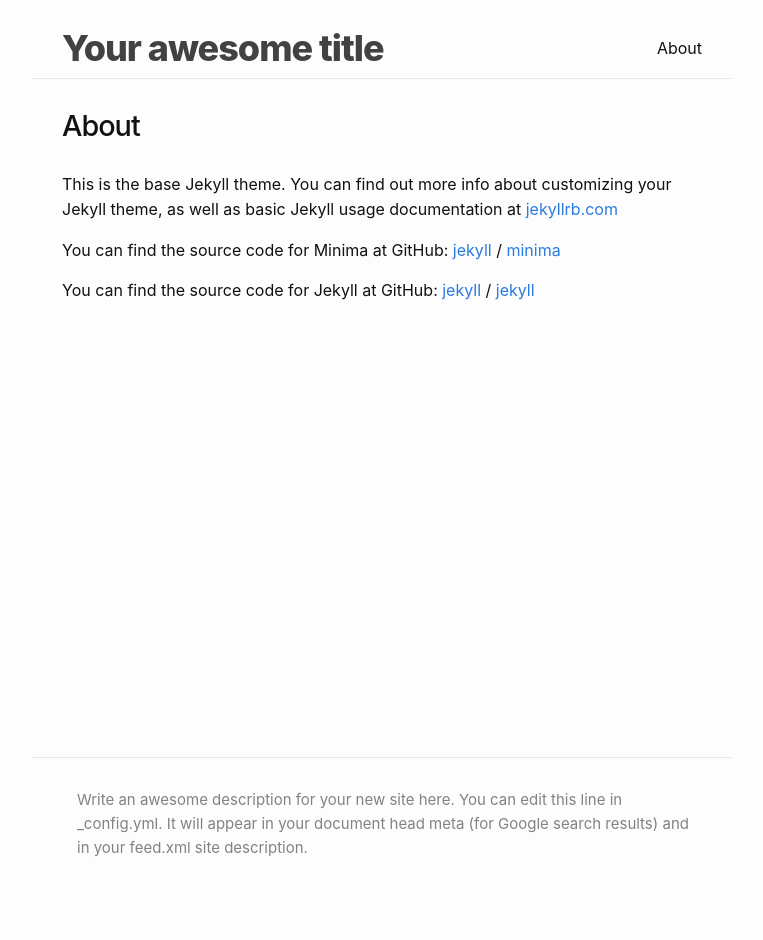
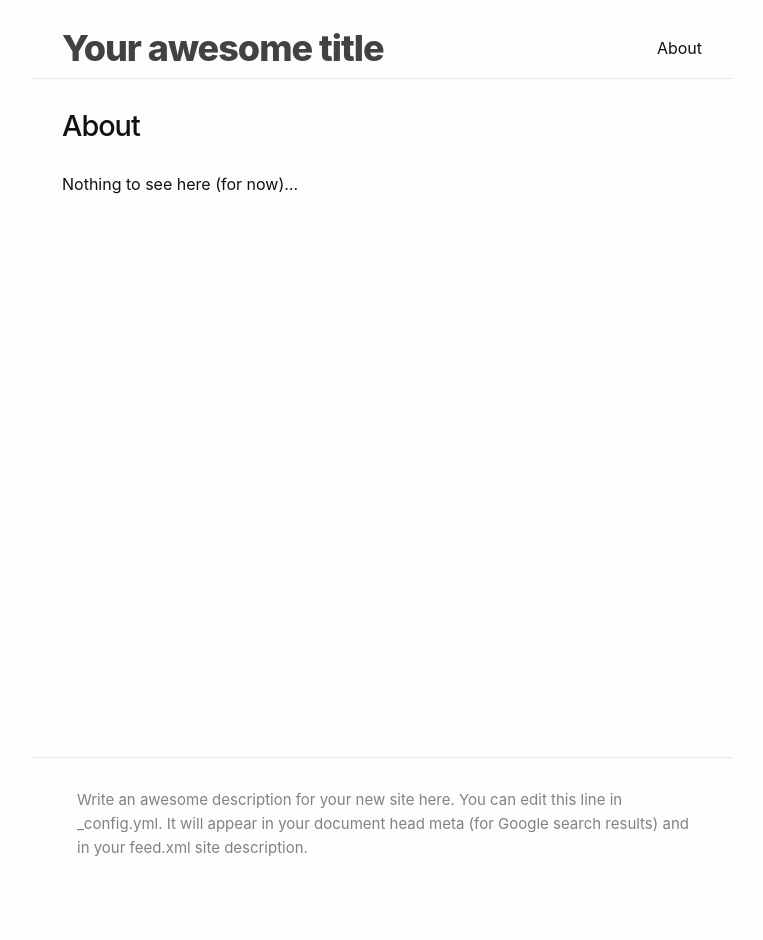
Before and after one commit to tonilatorrec/tonilatorrec.github.io, a Jekyll site: the page built from about.markdown, in a window 1280 px wide. Shown: the whole page, without its empty margins (258-1021 px from the left). Built offline with Jekyll 4.4.1, drawn with Linux system fonts in a browser that asks for light colours.

Commit message:
restore content

```diff
--- a/about.markdown
+++ b/about.markdown
@@ -4,15 +4,4 @@ title: About
 permalink: /about/
 ---
 
-This is the base Jekyll theme. You can find out more info about customizing your Jekyll theme, as well as basic Jekyll usage documentation at [jekyllrb.com](https://jekyllrb.com/)
-
-You can find the source code for Minima at GitHub:
-[jekyll][jekyll-organization] /
-[minima](https://github.com/jekyll/minima)
-
-You can find the source code for Jekyll at GitHub:
-[jekyll][jekyll-organization] /
-[jekyll](https://github.com/jekyll/jekyll)
-
-
-[jekyll-organization]: https://github.com/jekyll
+Nothing to see here (for now)...
--- a/index.markdown
+++ b/index.markdown
@@ -3,4 +3,10 @@
 # To modify the layout, see https://jekyllrb.com/docs/themes/#overriding-theme-defaults
 
 layout: home
+
 ---
+
+- [Ising model](https://github.com/tonilatorrec/ising)
+- [Book finder](https://github.com/tonilatorrec/book-finder)
+- [Sonda -- data logging with Arduino](https://github.com/tonilatorrec/sonda)
+- [any2ebook](https://github.com/tonilatorrec/any2ebook)
```
Also changed, not shown: _posts/2025-12-21-welcome-to-jekyll.markdown (deleted, +0 -29 lines).
